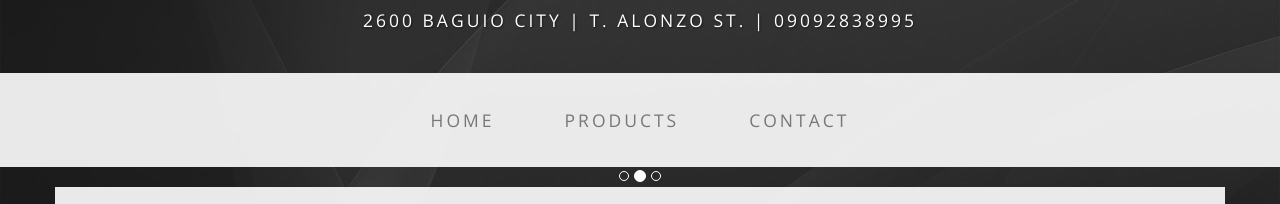
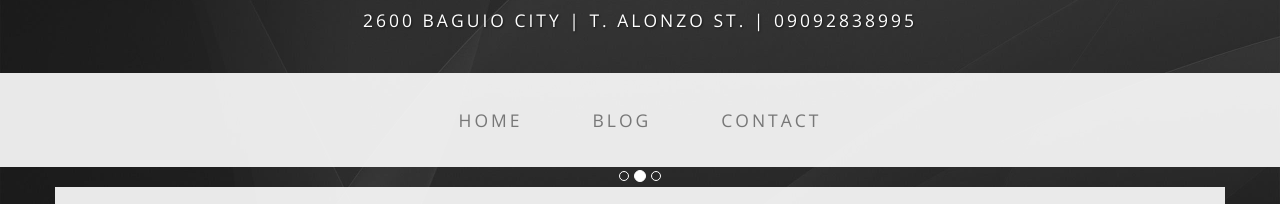
Before and after one commit to specialforceclan/buyandsell, a plain HTML site: page index.html in a window 1280 px wide. Shown: the part 103-307 px from the top of the page. Drawn offline with nearby package versions, Linux system fonts and the light colour scheme.

Commit message:
Update index.html

```diff
--- a/index.html
+++ b/index.html
@@ -56,7 +56,7 @@
                         <a href="index.html">Home</a>
                     </li>
                     <li>
-                        <a href="about.html">Products</a>
+                        <a href="about.html">Blog</a>
                     </li>
                     <li>
                         <a href="contact.html">Contact</a>
```
